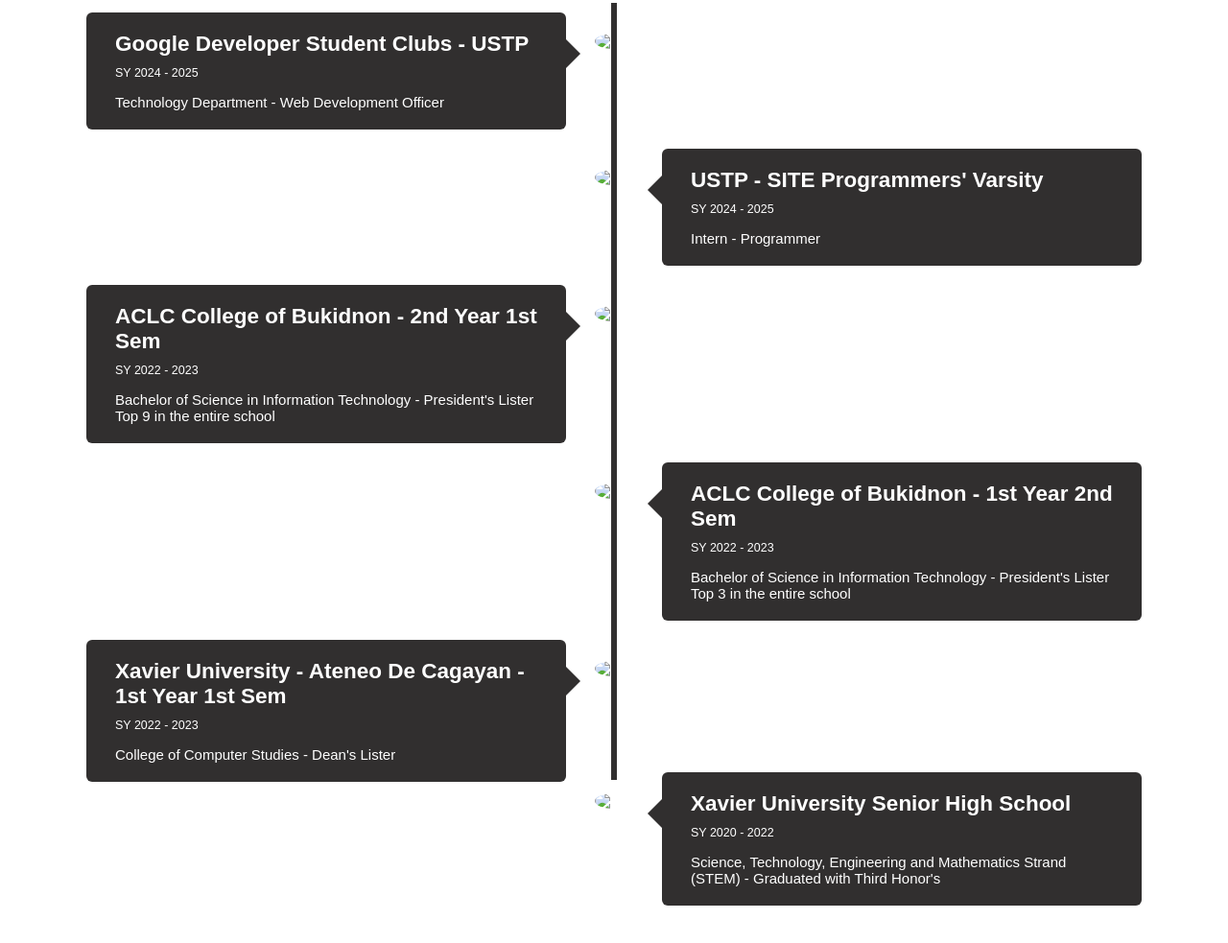
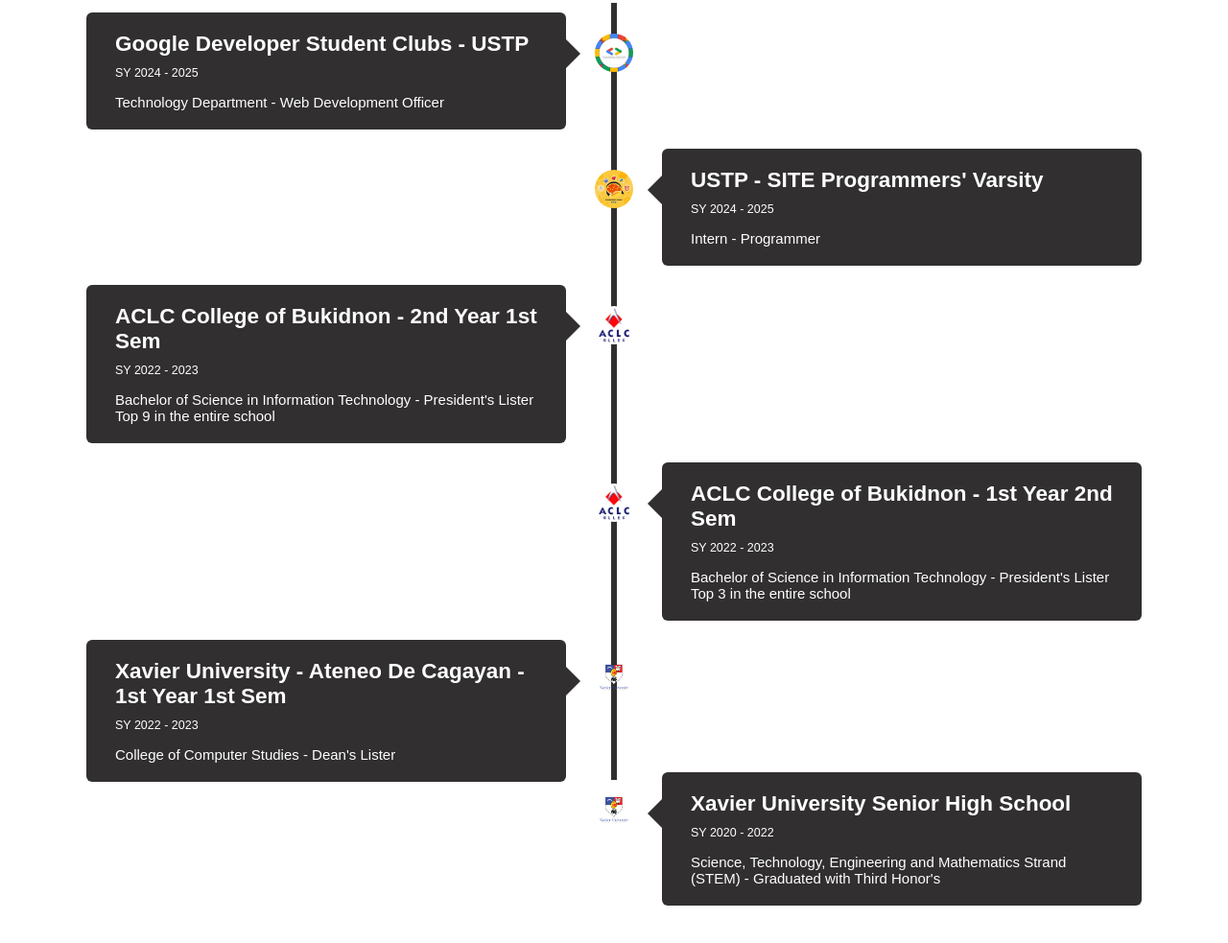
Before and after one commit to NBlancs/Website-Portfolio, a plain HTML site: page html/about.html in a window 1280 px wide. Shown: the part 355-1338 px from the top of the page at 96% size. Drawn offline with nearby package versions, Linux system fonts and the light colour scheme; files whose address does not match are found by name.

Commit message:
fixed about page images problem

```diff
--- a/css/style.css
+++ b/css/style.css
@@ -73,7 +73,7 @@ body{
 .profile-pic {
     width: 498.45px;
     height: 483.64px;
-    background-image: url('profimg.jpg');
+    background-image: url('../imgs/profimg.jpg');
     background-position: center;
     background-size: cover;
     border-radius: 50%;
--- a/html/about.html
+++ b/html/about.html
@@ -28,7 +28,7 @@
     <div class="timeline">
 
         <div class="container left-container">
-            <img src="imgs/gdsc.jpg">
+            <img src="../imgs/gdsc.jpg">
             <div class="text-box">
                 <h2>Google Developer Student Clubs - USTP</h2>
                 <small>SY 2024 - 2025</small>
@@ -38,7 +38,7 @@
         </div>
 
         <div class="container right-container">
-            <img src="imgs/provar.jpg">
+            <img src="../imgs/provar.jpg">
             <div class="text-box">
                 <h2>USTP - SITE Programmers' Varsity</h2>
                 <small>SY 2024 - 2025</small>
@@ -48,7 +48,7 @@
         </div>
 
         <div class="container left-container">
-            <img src="imgs/aclc.webp">
+            <img src="../imgs/aclc.webp">
             <div class="text-box">
                 <h2>ACLC College of Bukidnon - 2nd Year 1st Sem</h2>
                 <small>SY 2022 - 2023</small>
@@ -58,7 +58,7 @@
         </div>
 
         <div class="container right-container">
-            <img src="imgs/aclc.webp">
+            <img src="../imgs/aclc.webp">
             <div class="text-box">
                 <h2>ACLC College of Bukidnon - 1st Year 2nd Sem</h2>
                 <small>SY 2022 - 2023</small>
@@ -68,7 +68,7 @@
             </div>
         </div>
         <div class="container left-container">
-            <img src="imgs/xavier.png">
+            <img src="../imgs/xavier.png">
             <div class="text-box">
                 <h2>Xavier University - Ateneo De Cagayan - 1st Year 1st Sem</h2>
                 <small>SY 2022 - 2023</small>
@@ -77,7 +77,7 @@
             </div>
         </div>
         <div class="container right-container">
-            <img src="imgs/xavier.png">
+            <img src="../imgs/xavier.png">
             <div class="text-box">
                 <h2>Xavier University Senior High School</h2>
                 <small>SY 2020 - 2022</small>
@@ -86,7 +86,7 @@
             </div>
         </div>
         <div class="container left-container">
-            <img src="imgs/bnhs.jpg">
+            <img src="../imgs/bnhs.jpg">
             <div class="text-box">
                 <h2>Bukidnon National High School</h2>
                 <small>SY 2016 - 2020</small>
@@ -95,7 +95,7 @@
             </div>
         </div>
         <div class="container right-container">
-            <img src="imgs/bnhs.jpg">
+            <img src="../imgs/bnhs.jpg">
             <div class="text-box">
                 <h2>Bukidnon National High School</h2>
                 <small>SY 2019 - 2020</small>
@@ -104,7 +104,7 @@
             </div>
         </div>
         <div class="container left-container">
-            <img src="imgs/bnhs.jpg">
+            <img src="../imgs/bnhs.jpg">
             <div class="text-box">
                 <h2>Bukidnon National High School</h2>
                 <small>SY 2016 - 2018</small>
```
Also changed, not shown: imgs/profimg.jpg (renamed from profimg.jpg).
